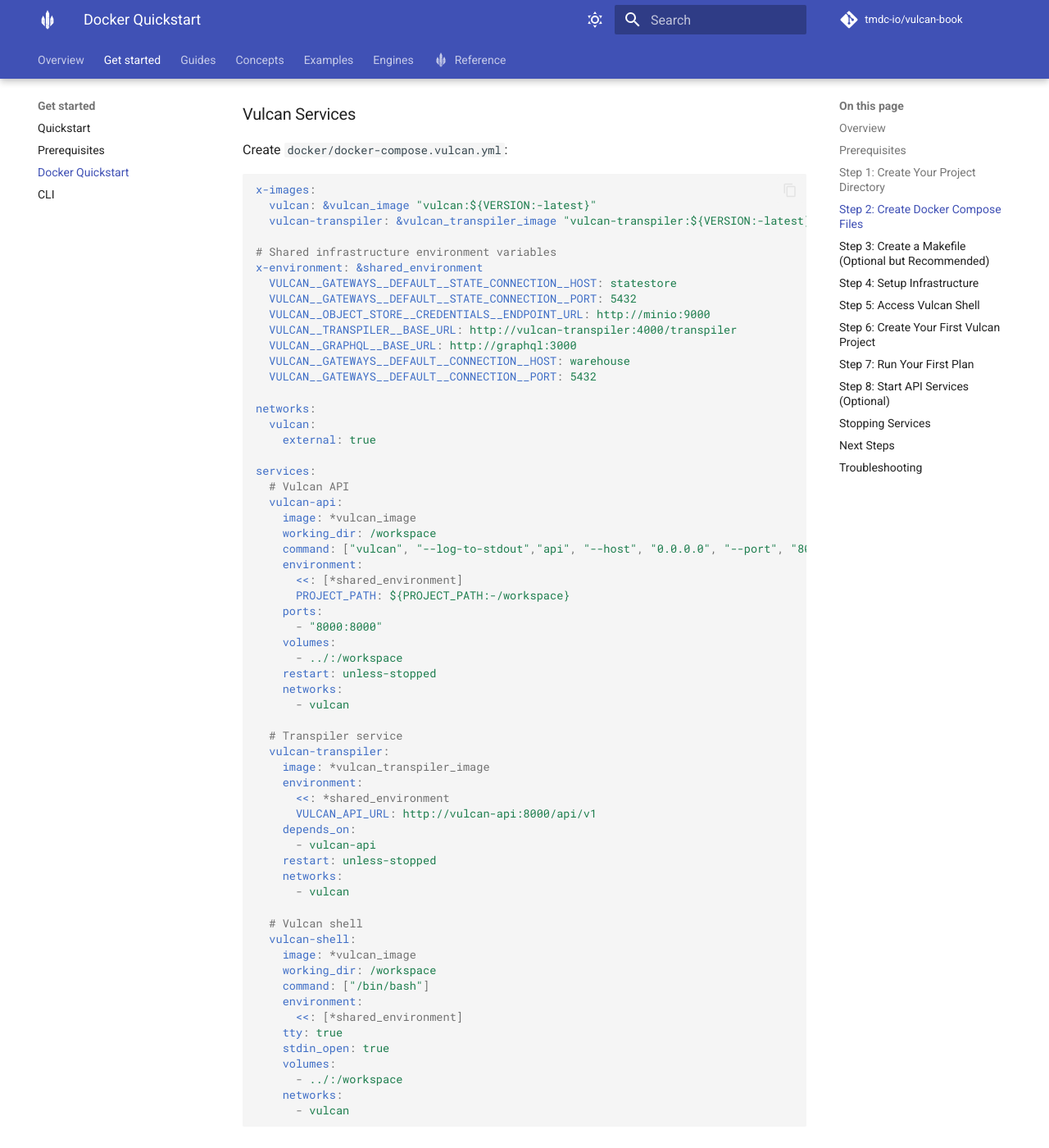
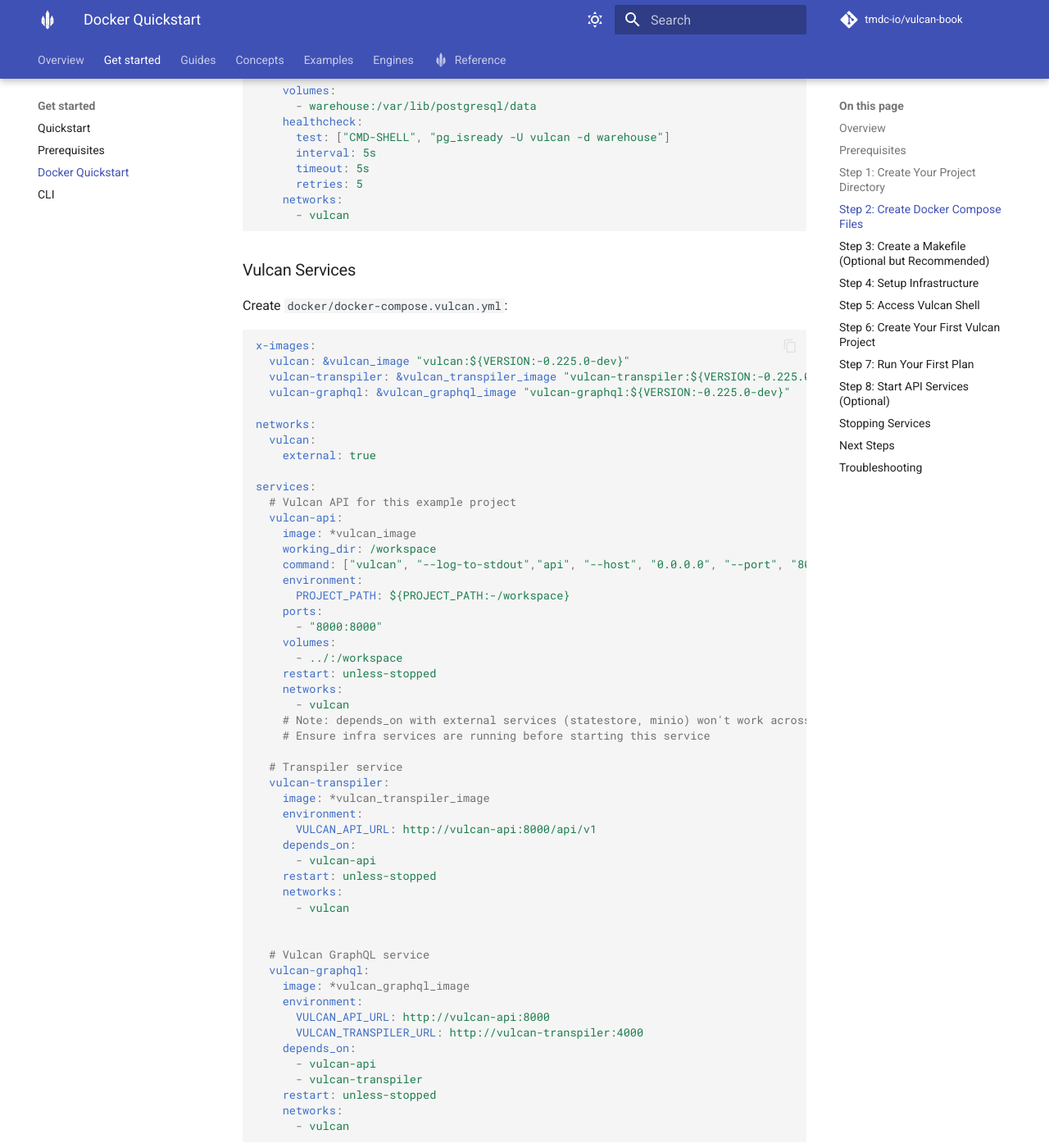
Before and after one commit to tmdc-io/vulcan-book, an MkDocs documentation site: the page built from docs/getting_started/docker.md, in a window 1280 px wide and 1400 px high, scrolled down 3499 px. Shown: the whole window at 82% size. Built offline with MkDocs 1.6.1 and Material for MkDocs 9.7.7, drawn with Linux system fonts in a browser that asks for light colours; comment, search, counter and statistics services are not loaded; some of the changed text lies outside the part shown.

Commit message:
Changed docker compose

````diff
--- a/docs/getting_started/docker.md
+++ b/docs/getting_started/docker.md
@@ -61,7 +61,17 @@ networks:
     external: true
 
 services:
-  # Statestore - Stores Vulcan's internal state
+  #########################################################################
+  # Vulcan infrastructure services                                        #
+  #                                                                       #
+  # The services below (statestore, object store, etc.) are part of the   #
+  # shared Vulcan runtime and are not specific to the b2b_saas project.   #
+  #                                                                       #
+  # NOTE: When deployed in DataOS, these services will be automatically   #
+  # managed by DataOS. You typically should NOT modify them in individual #
+  # projects. Instead, treat them as managed infrastructure that Vulcan   #
+  # depends on.                                                           #
+  #########################################################################
   statestore:
     image: *postgres_image
     environment:
@@ -118,8 +128,8 @@ services:
       "
     networks:
       - vulcan
+
 ```
-
 ### Warehouse Services
 
 Create `docker/docker-compose.warehouse.yml`:
@@ -164,31 +174,21 @@ Create `docker/docker-compose.vulcan.yml`:
 
 ```yaml
 x-images:
-  vulcan: &vulcan_image "vulcan:${VERSION:-latest}"
-  vulcan-transpiler: &vulcan_transpiler_image "vulcan-transpiler:${VERSION:-latest}"
-
-# Shared infrastructure environment variables
-x-environment: &shared_environment
-  VULCAN__GATEWAYS__DEFAULT__STATE_CONNECTION__HOST: statestore
-  VULCAN__GATEWAYS__DEFAULT__STATE_CONNECTION__PORT: 5432
-  VULCAN__OBJECT_STORE__CREDENTIALS__ENDPOINT_URL: http://minio:9000
-  VULCAN__TRANSPILER__BASE_URL: http://vulcan-transpiler:4000/transpiler
-  VULCAN__GRAPHQL__BASE_URL: http://graphql:3000
-  VULCAN__GATEWAYS__DEFAULT__CONNECTION__HOST: warehouse
-  VULCAN__GATEWAYS__DEFAULT__CONNECTION__PORT: 5432
+  vulcan: &vulcan_image "vulcan:${VERSION:-0.225.0-dev}"
+  vulcan-transpiler: &vulcan_transpiler_image "vulcan-transpiler:${VERSION:-0.225.0-dev}"
+  vulcan-graphql: &vulcan_graphql_image "vulcan-graphql:${VERSION:-0.225.0-dev}"
 
 networks:
   vulcan:
     external: true
 
 services:
-  # Vulcan API
+  # Vulcan API for this example project
   vulcan-api:
     image: *vulcan_image
     working_dir: /workspace
     command: ["vulcan", "--log-to-stdout","api", "--host", "0.0.0.0", "--port", "8000"]
     environment:
-      <<: [*shared_environment]
       PROJECT_PATH: ${PROJECT_PATH:-/workspace}
     ports:
       - "8000:8000"
@@ -197,12 +197,13 @@ services:
     restart: unless-stopped
     networks:
       - vulcan
+    # Note: depends_on with external services (statestore, minio) won't work across compose files
+    # Ensure infra services are running before starting this service
 
   # Transpiler service
   vulcan-transpiler:
     image: *vulcan_transpiler_image
     environment:
-      <<: *shared_environment
       VULCAN_API_URL: http://vulcan-api:8000/api/v1
     depends_on:
       - vulcan-api
@@ -210,19 +211,20 @@ services:
     networks:
       - vulcan
 
-  # Vulcan shell
-  vulcan-shell:
-    image: *vulcan_image
-    working_dir: /workspace
-    command: ["/bin/bash"]
+
+  # Vulcan GraphQL service
+  vulcan-graphql:
+    image: *vulcan_graphql_image
     environment:
-      <<: [*shared_environment]
-    tty: true
-    stdin_open: true
-    volumes:
-      - ../:/workspace
+      VULCAN_API_URL: http://vulcan-api:8000
+      VULCAN_TRANSPILER_URL: http://vulcan-transpiler:4000
+    depends_on:
+      - vulcan-api
+      - vulcan-transpiler
+    restart: unless-stopped
     networks:
       - vulcan
+
 ```
 
 ## Step 3: Create a Makefile (Optional but Recommended)
@@ -230,7 +232,7 @@ services:
 Create a `Makefile` in your project root for convenient commands:
 
 ```makefile
-.PHONY: help network infra warehouse vulcan-shell vulcan-api vulcan-up setup all-down infra-down warehouse-down vulcan-down
+.PHONY: help network infra warehouse vulcan vulcan-shell vulcan-api vulcan-up setup all-down infra-down warehouse-down vulcan-down clean-volumes all-clean
 
 help: ## Show this help message
 	@echo 'Usage: make [target]'
@@ -260,16 +262,10 @@ setup: network infra warehouse ## Run all setup steps (network + infra + warehou
 	@echo "Setup complete! Infrastructure and warehouse are running."
 	@echo "You can now run 'make vulcan-shell' to start working with Vulcan."
 
-vulcan-shell: ## Run Vulcan Shell interactively
-	@echo "Starting Vulcan Shell interactive session..."
-	docker compose -f docker/docker-compose.vulcan.yml run --rm vulcan-shell
-
-vulcan-api: ## Start Vulcan API services - API and transpiler
+vulcan-up: ## Start Vulcan API services - API and transpiler (Getting Started Step 3)
 	@echo "Starting Vulcan API services..."
 	docker compose -f docker/docker-compose.vulcan.yml up -d
-	@echo "Vulcan API is available at http://localhost:8000"
-
-vulcan-up: vulcan-api ## Alias for vulcan-api
+	@echo "Vulcan API is available at http://localhost:8000/redoc"
 
 vulcan-down: ## Stop Vulcan services
 	@echo "Stopping Vulcan services..."
@@ -285,6 +281,13 @@ warehouse-down: ## Stop warehouse services
 
 all-down: vulcan-down infra-down warehouse-down ## Stop all services
 	@echo "All services stopped."
+
+all-clean: all-down ## Stop all services and remove all volumes
+	@echo "Removing all Docker volumes..."
+	@docker compose -f docker/docker-compose.infra.yml down -v || true
+	@docker compose -f docker/docker-compose.warehouse.yml down -v || true
+	@docker compose -f docker/docker-compose.vulcan.yml down -v || true
+	@echo "All volumes removed."
 ```
 
 ## Step 4: Setup Infrastructure
@@ -408,6 +411,8 @@ The scaffold generator will create:
 - `audits/` - Directory for audit files
 - `tests/` - Directory for test files
 - `macros/` - Directory for macro files
+- `checks/` - Directory for checks files
+- `semantics/` - Directory for semantics files
 
 ### Update Configuration
 
@@ -458,12 +463,7 @@ Enter `y` when prompted to apply the plan and backfill your models.
 If you want to use Vulcan's API endpoints (for querying, transpiler, etc.), start the API services:
 
 ```bash
-make vulcan-api
-```
-
-Or directly:
-```bash
-docker compose -f docker/docker-compose.vulcan.yml up -d
+make vulcan-up
 ```
 
 This starts:
--- a/mkdocs.yml
+++ b/mkdocs.yml
@@ -32,6 +32,7 @@ nav:
       - guides/model_selection.md
     - Vulcan tools:
       - guides/linter.md
+      - guides/transpiling.md
     - Advanced usage:
       # - guides/customizing_vulcan.md
       - guides/signals.md
````
